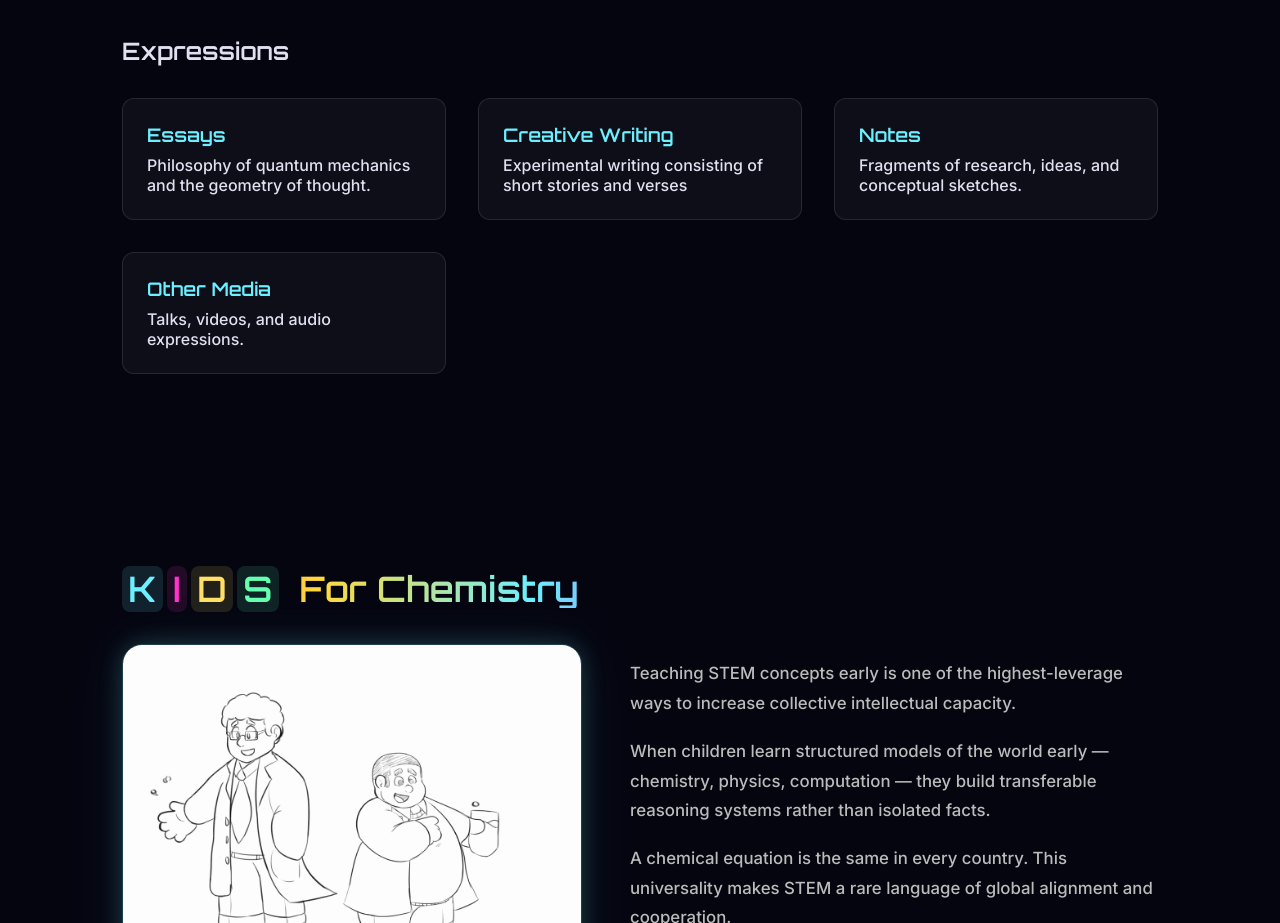
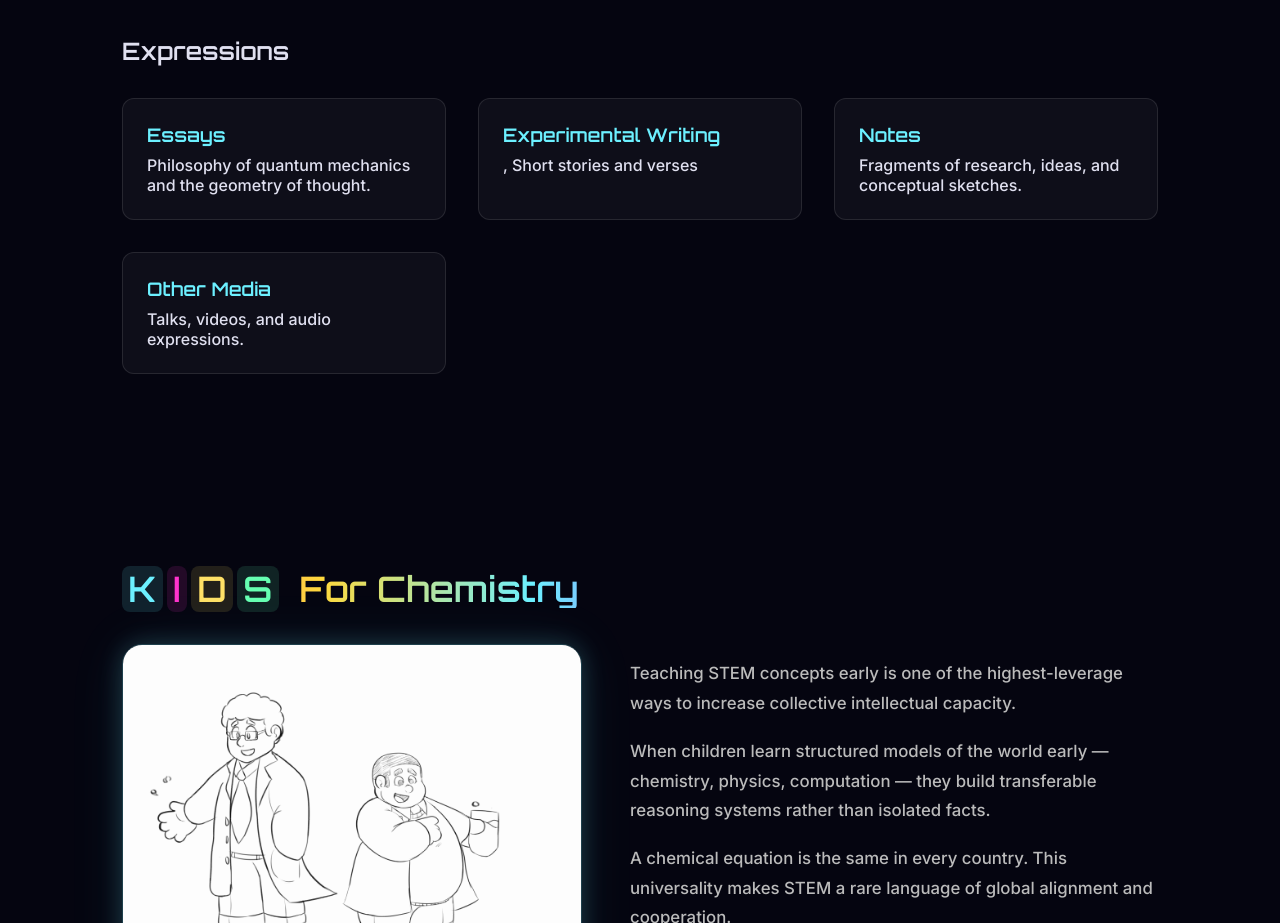
Before and after one commit to jacob-malcolm/Jacob_Malcolm.github.io, a plain HTML site: page index.html in a window 1280 px wide. Shown: the part 1280-2203 px from the top of the page. Drawn offline with Linux system fonts and the light colour scheme.

Commit message:
change writing description

```diff
--- a/index.html
+++ b/index.html
@@ -298,8 +298,8 @@
       </div>
 
       <div class="card">
-        <h3>Creative Writing</h3>
-        <p>Experimental writing consisting of short stories and verses</p>
+        <h3>Experimental Writing</h3>
+        <p>, Short stories and verses</p>
       </div>
 
       <div class="card">
```
